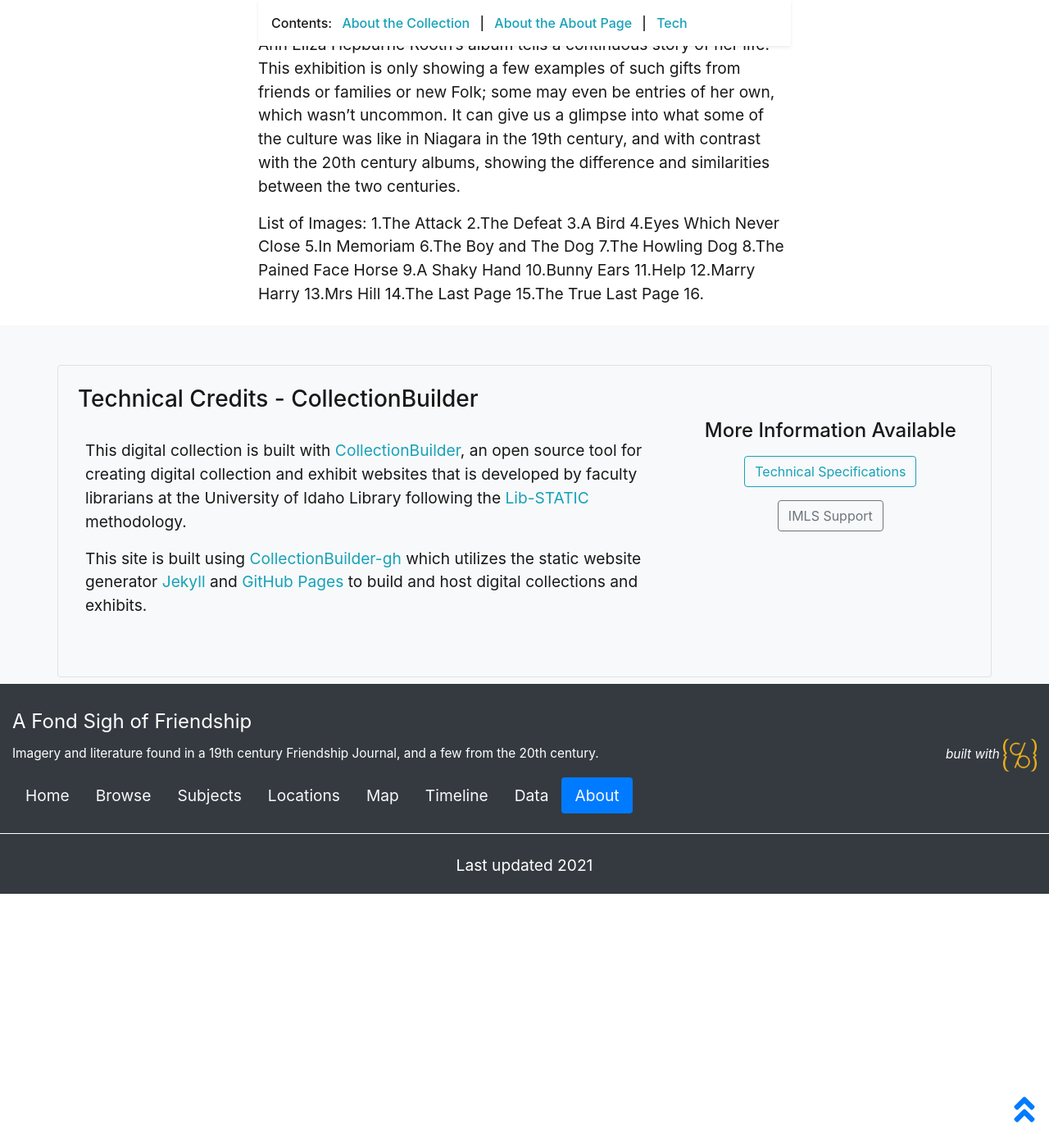
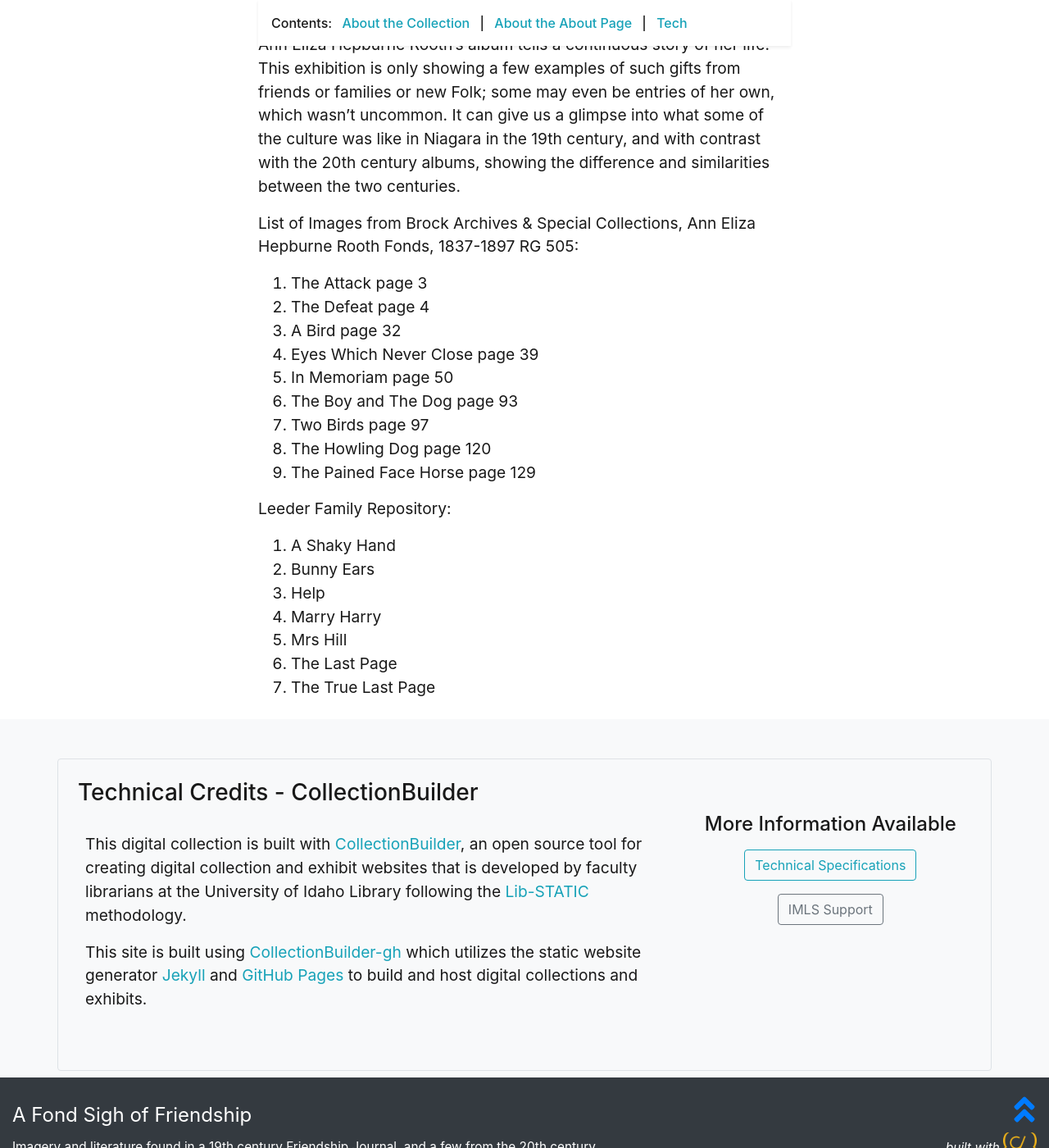
Before and after one commit to AbiSarah/A-Fond-Sigh-of-Friendship, a Jekyll site: the page built from pages/about.md, in a window 1280 px wide and 1400 px high, scrolled down 2370 px. Shown: the whole window at 82% size. Built offline with Jekyll 4.4.1, drawn with Linux system fonts in a browser that asks for light colours; before the commit the page ends 3460 px from its top, so only the background shows below that.

Commit message:
Update about.md

```diff
--- a/pages/about.md
+++ b/pages/about.md
@@ -33,20 +33,22 @@ Having the extra two examples of friendship albums can show us the differences b
 Ann Eliza Hepburne Rooth's album tells a continuous story of her life. This exhibition is only showing a few examples of such gifts from friends or families or new Folk; some may even be entries of her own, which wasn't uncommon. It can give us a glimpse into what some of the culture was like in Niagara in the 19th century, and with contrast with the 20th century albums, showing the difference and similarities between the two centuries.
 
 
-List of Images:
-1.The Attack
-2.The Defeat
-3.A Bird
-4.Eyes Which Never Close
-5.In Memoriam
-6.The Boy and The Dog
-7.The Howling Dog
-8.The Pained Face Horse
-9.A Shaky Hand
-10.Bunny Ears
-11.Help
-12.Marry Harry
-13.Mrs Hill
-14.The Last Page
-15.The True Last Page
-16.
+List of Images from Brock Archives & Special Collections, Ann Eliza Hepburne Rooth Fonds, 1837-1897 RG 505:
+1. The Attack page 3
+2. The Defeat page 4
+3. A Bird page 32
+4. Eyes Which Never Close page 39
+5. In Memoriam page 50
+6. The Boy and The Dog page 93
+7. Two Birds page 97
+8. The Howling Dog page 120
+9. The Pained Face Horse page 129
+
+Leeder Family Repository:
+11. A Shaky Hand
+12. Bunny Ears
+13. Help
+14. Marry Harry
+15. Mrs Hill
+16. The Last Page
+17. The True Last Page
```
